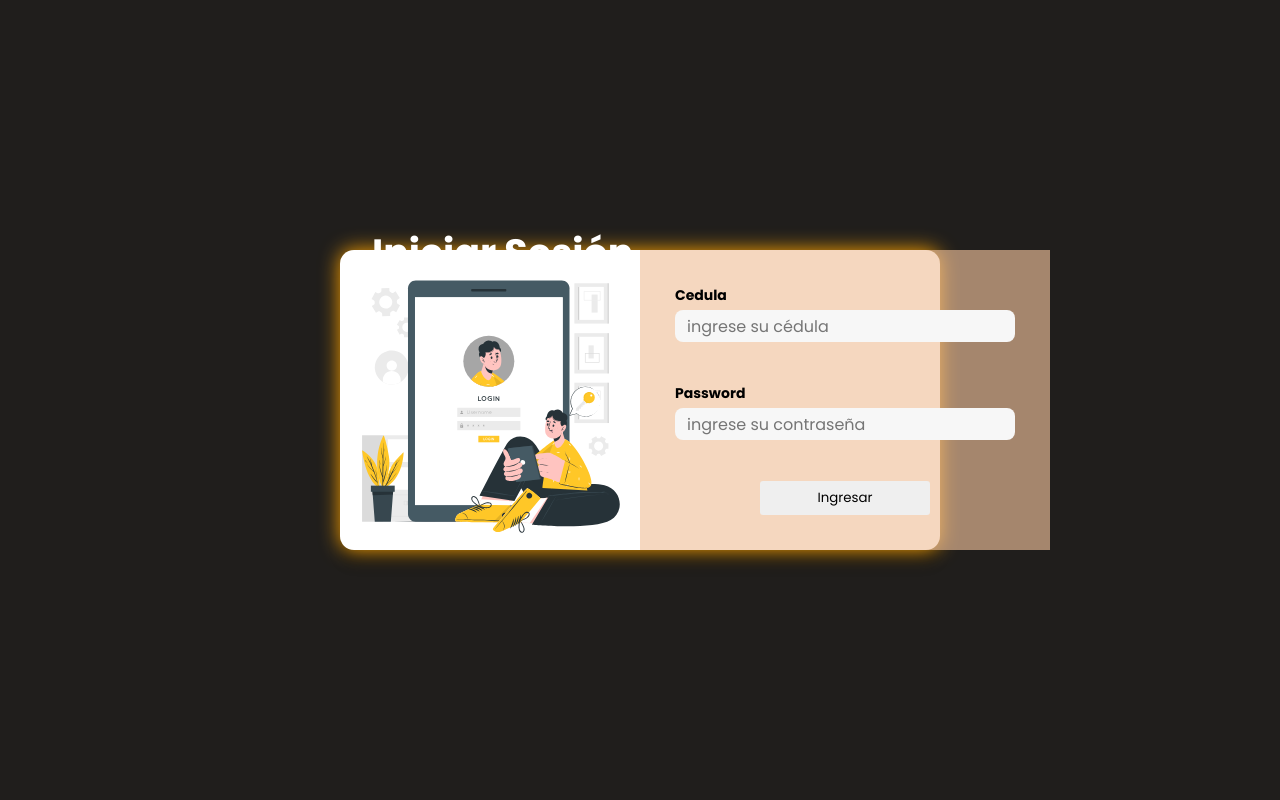
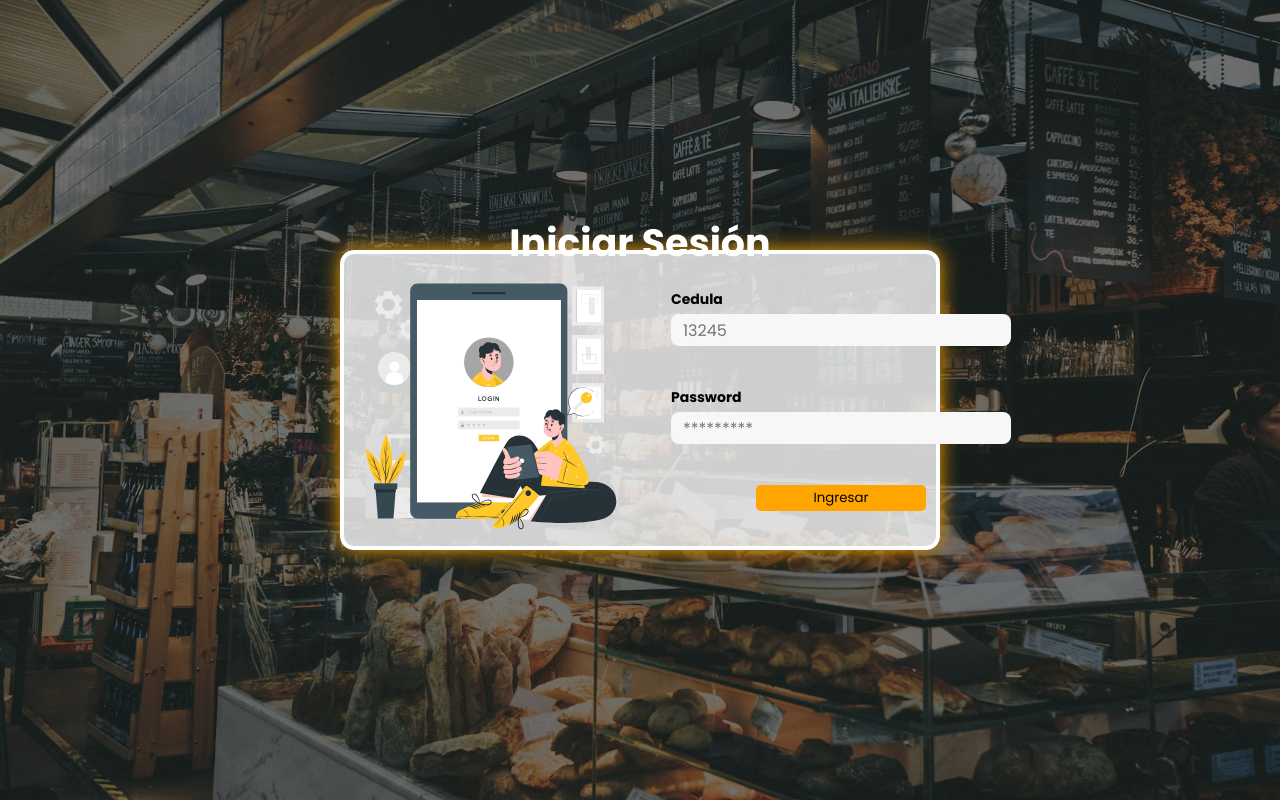
Before and after one commit to Pablitofrank/bakeryPro, a PHP site: page / in a window 1280 px wide. Run offline with PHP 8.4, Linux system fonts and the light colour scheme.

Commit message:
modificacion frontend de login

```diff
--- a/index.php
+++ b/index.php
@@ -10,18 +10,18 @@
 </head>
 
 <body>
+    <img src="./vista/img/fondo.jpg" alt="" class="imgFondo">
     <div class="login">
         <div class="form-container">
-
             <h1 class="title">Iniciar Sesión</h1>
             <img src="./vista/img/login.svg" alt="imagen de inicio de sesion" class="loginImg">
 
             <form action="controlador/login/validar.php" method="post" class="form">
                     <label for="password" class="label">Cedula</label>
-                    <input type="number" placeholder="ingrese su cédula" name="cedula" class="input" required></><br>
+                    <input type="number" placeholder="13245" name="cedula" class="input" required></><br>
 
                     <label for="new-password" class="label">Password</label>
-                    <input type="password" placeholder="ingrese su contraseña" name="Password" class="input" required></p><br>
+                    <input type="password" placeholder="*********" name="Password" class="input" required></p><br>
 
                     <input type="submit" value="Ingresar" class="btn">
             </form>
--- a/vista/style/styles.css
+++ b/vista/style/styles.css
@@ -318,10 +318,12 @@
 }
 .login .title {
     position: absolute;
-    top: 200px;
+    top: 242px;
     font-size: 38px;
     color: var(--white);
-
+    margin: 0;
+    left: 50%;
+    transform: translate(-50%, -50%);
 }
 .form a {
     color: var(--hospital-green);
@@ -331,13 +333,15 @@
     margin-bottom: 52px;
 }
 .form-container {
+    z-index: 3;
     display: flex;
-    background: var(--white);
+    background: #ffffffc9;
     width: 600px;
     height: 300px;
     justify-items: center;
     border-radius: 14px;
     box-shadow: #ffa500 0px 0px 20px 0px, rgba(0, 0, 0, 0.22) 0px 15px 12px;
+    border: 4px solid white;
 }
 
 .logo {
@@ -429,10 +433,18 @@
     display: flex;
     flex-direction: column;
     width: 100%;
-    background: #efc19ca3;
     padding: 35px;
 }
-
+.imgFondo{
+    position: absolute;
+    z-index: 2;
+    background-position: center;
+    background-repeat: no-repeat;
+    background-size: contain;
+    opacity: 0.4;
+    width: 100vw;
+    height: 100vh;
+}
 .label {
     font-size: var(--sm);
     font-weight: bold;
@@ -452,12 +464,13 @@
     width: 50%;
     height:  40px;
     border:  none;
-    border-radius: 3px;
+    border-radius: 5px;
     transition: 1s;
+    background: var(--yellow);
 }
 
 .btn:hover{
-    background: #fd3737d7;
+    background: var(--white);
 }
 
 .consulta{
@@ -498,6 +511,14 @@ tr:hover td {
     background: #d0dafd; color: rgb(105, 21, 21);
 }
 
+/* Seletores para eliminar los botones de input number */
+input[type=number]::-webkit-inner-spin-button,
+input[type=number]::-webkit-outer-spin-button {
+  -webkit-appearance: none;
+  margin: 0;
+}
+
+input[type=number] { -moz-appearance:textfield; }
 
 @media (max-width: 640px) {
     .logo {
```
Also changed, not shown: other parts of vista/style/styles.css (+44 -0 lines), vista/img/fondo.jpg (added).
